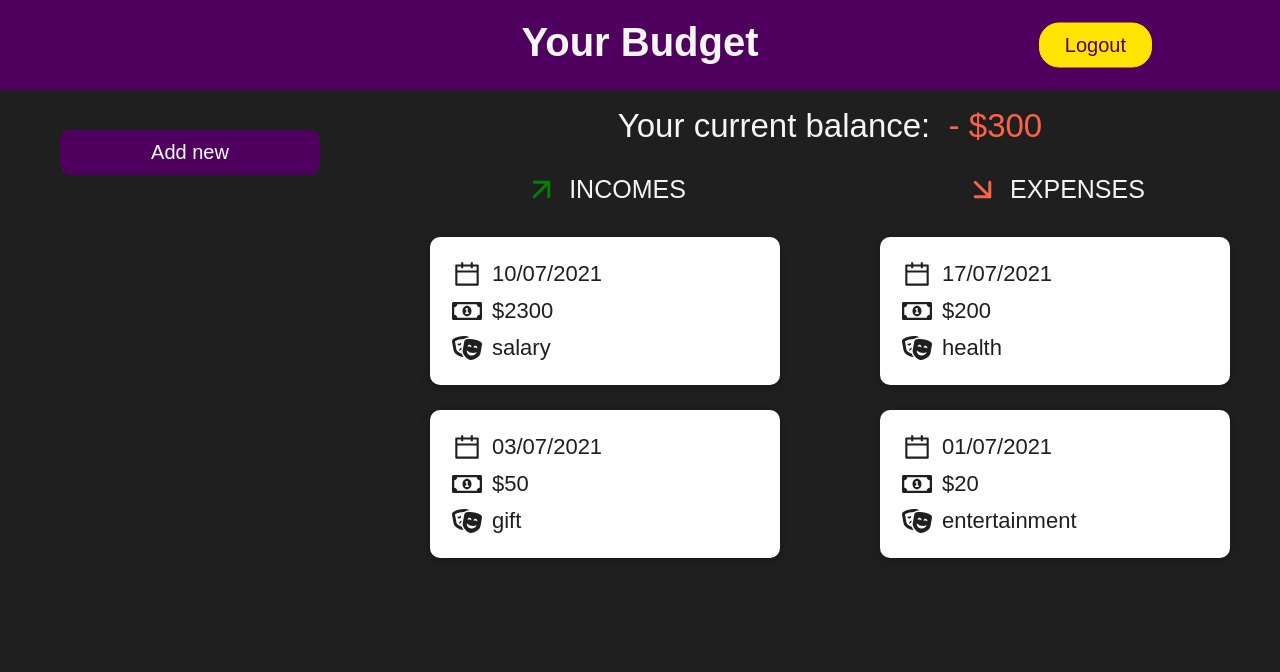
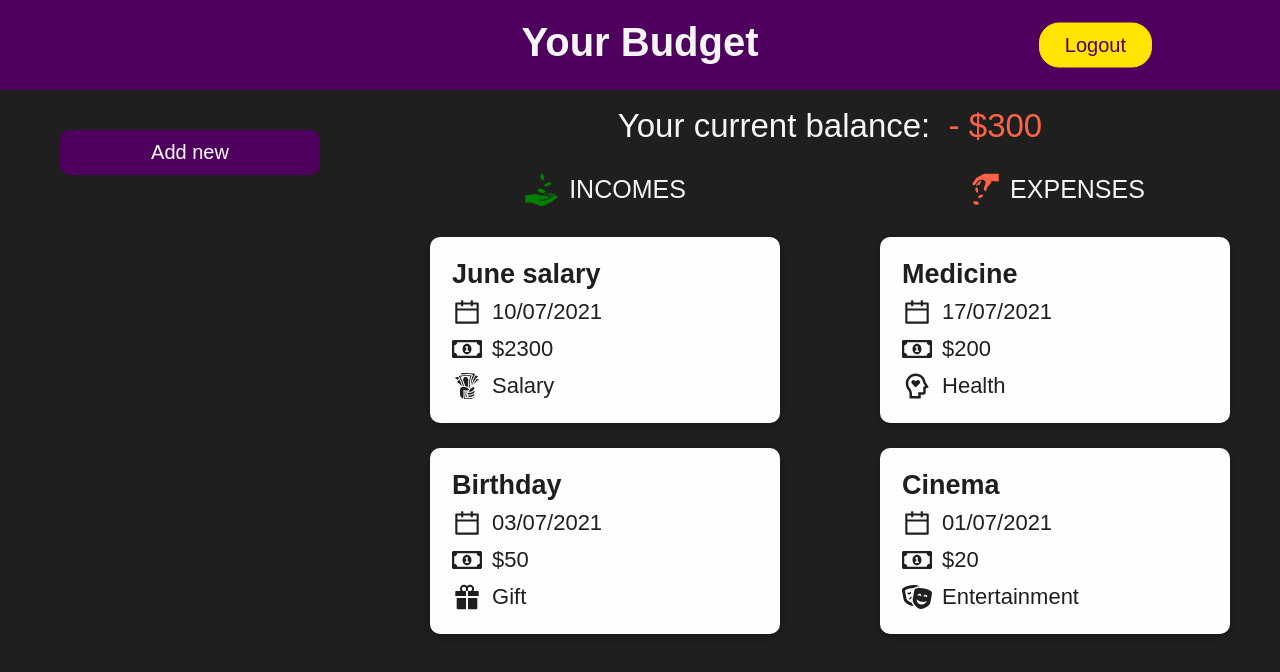
Before and after one commit to akowalska622/budget, a React (Create React App) app: page / in a window 1280 px wide. Both pictures are taken after typing "Sample", "Sample123" into the empty fields and a click on the button "Login". Shown: the top 672 px of the page. Built offline with nearby package versions, Linux system fonts and the light colour scheme.

Commit message:
conditional list rendering

```diff
--- a/src/components/Movements/MovementItem.js
+++ b/src/components/Movements/MovementItem.js
@@ -1,12 +1,45 @@
 import classes from './MovementItem.module.css';
 import Card from '../UI/Card';
-import { AiOutlineCalendar } from 'react-icons/ai';
-import { FaRegMoneyBillAlt, FaTheaterMasks } from 'react-icons/fa';
+import {
+  AiOutlineCalendar,
+  AiFillGift,
+  AiOutlineSecurityScan,
+  AiOutlineCar,
+  AiOutlineShoppingCart,
+} from 'react-icons/ai';
+import {
+  FaRegMoneyBillAlt,
+  FaTheaterMasks,
+  FaRegLightbulb,
+  FaExchangeAlt,
+  FaQuestion,
+} from 'react-icons/fa';
+import { GiTakeMyMoney, GiMoneyStack, GiFoodTruck } from 'react-icons/gi';
+import { RiMentalHealthLine } from 'react-icons/ri';
 
 const MovementItem = props => {
+  let icon;
+  if (props.category === 'entertainment') icon = <FaTheaterMasks size={30} />;
+  if (props.category === 'salary') icon = <GiTakeMyMoney size={30} />;
+  if (props.category === 'gift' || props.category === 'gifts')
+    icon = <AiFillGift size={30} />;
+  if (props.category === 'freelancing') icon = <FaRegLightbulb size={30} />;
+  if (props.category === 'savings') icon = <GiMoneyStack size={30} />;
+  if (props.category === 'trade') icon = <FaExchangeAlt size={30} />;
+  if (props.category === 'other') icon = <FaQuestion size={30} />;
+  if (props.category === 'food') icon = <GiFoodTruck size={30} />;
+  if (props.category === 'health') icon = <RiMentalHealthLine size={30} />;
+  if (props.category === 'insurance')
+    icon = <AiOutlineSecurityScan size={30} />;
+  if (props.category === 'transport') icon = <AiOutlineCar size={30} />;
+  if (props.category === 'shopping') icon = <AiOutlineShoppingCart size={30} />;
+
   return (
     <Card className={`${classes.expenseCard}`}>
-      <p className={classes.title}>{props.name}</p>
+      <p className={classes.title}>
+        {props.title[0].toUpperCase()}
+        {props.title.slice(1)}
+      </p>
       <p className={classes.detail}>
         <AiOutlineCalendar size={30} /> <span>{props.date}</span>
       </p>
@@ -14,7 +47,11 @@ const MovementItem = props => {
         <FaRegMoneyBillAlt size={30} /> <span>${props.amount}</span>
       </p>
       <p className={classes.detail}>
-        <FaTheaterMasks size={30} /> <span>{props.category}</span>
+        {icon}
+        <span>
+          {props.category[0].toUpperCase()}
+          {props.category.slice(1)}
+        </span>
       </p>
     </Card>
   );
--- a/src/components/Movements/MovementsList.js
+++ b/src/components/Movements/MovementsList.js
@@ -1,14 +1,14 @@
 //import { FaBeer } from 'react-icons/fa';
 import classes from './MovementsList.module.css';
 import MovementItem from './MovementItem';
-import { FiArrowUpRight, FiArrowDownRight } from 'react-icons/fi';
+import { GiReceiveMoney, GiPayMoney } from 'react-icons/gi';
 
 const dummyItems = [
   {
     id: 1,
     type: 'expense',
     amount: 200,
-    title: 'medicines',
+    title: 'medicine',
     category: 'health',
     date: '17/07/2021',
   },
@@ -41,16 +41,12 @@ const dummyItems = [
 const MovementsList = props => {
   const icon =
     props.type === 'income' ? (
-      <FiArrowUpRight color={'green'} size={35} />
+      <GiReceiveMoney color={'green'} size={35} />
     ) : (
-      <FiArrowDownRight color={'tomato'} size={35} />
+      <GiPayMoney color={'tomato'} size={35} />
     );
 
-  let filteredMovements;
-  if (props.type === 'income')
-    filteredMovements = dummyItems.filter(item => item.type === 'income');
-  if (props.type === 'expense')
-    filteredMovements = dummyItems.filter(item => item.type === 'expense');
+  const filteredMovements = dummyItems.filter(item => item.type === props.type);
 
   return (
     <div className={classes.movementsList}>
```
